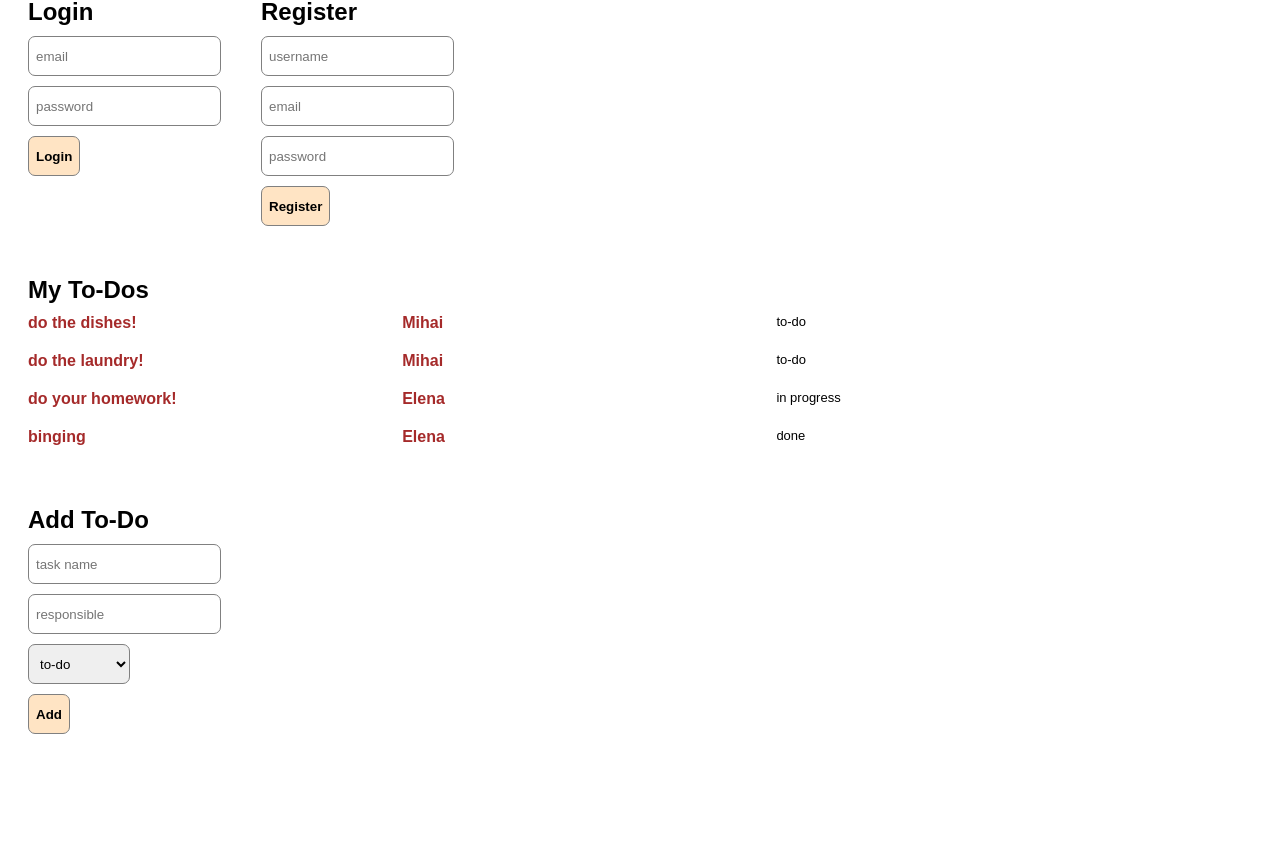
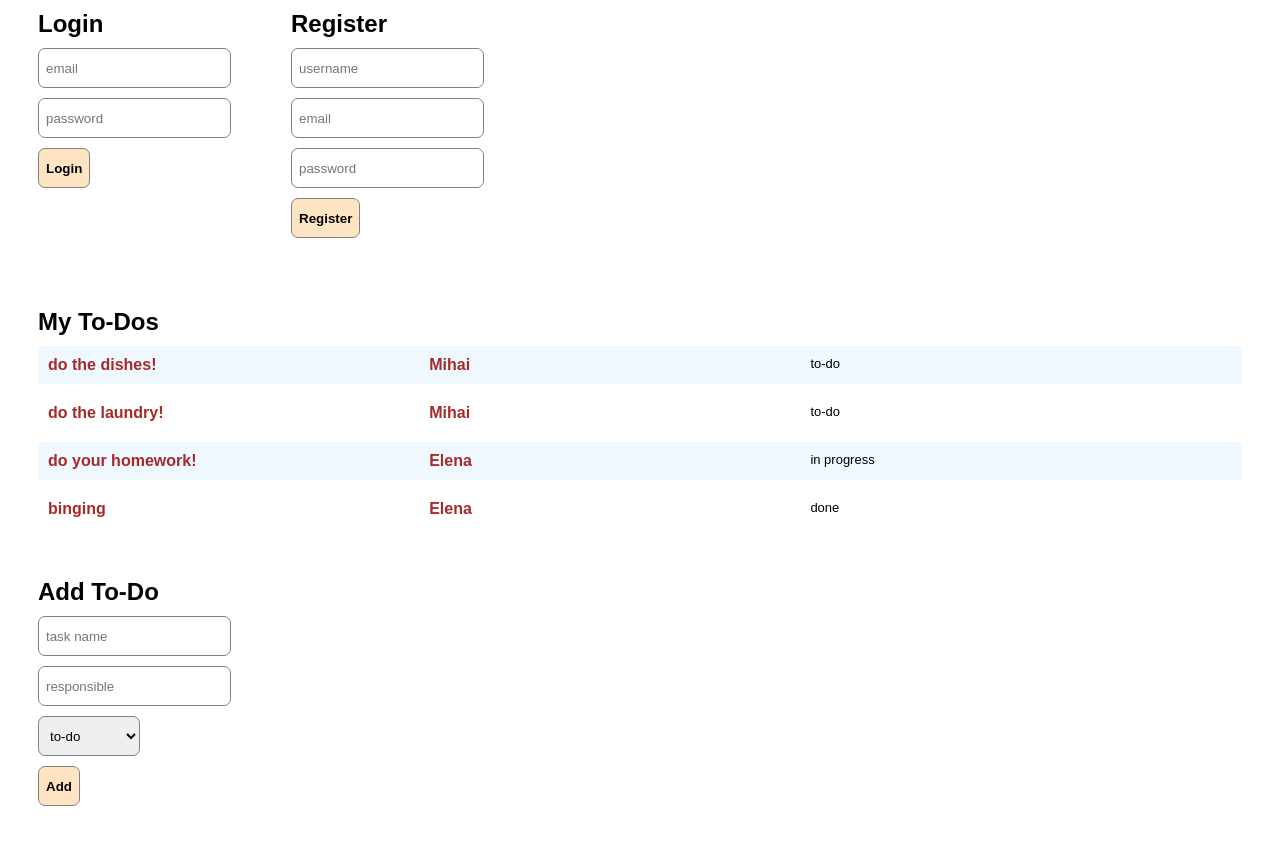
Before and after one commit to roxyenescu/todo_app, a plain HTML site: page index.html in a window 1280 px wide. Shown: the part 57-913 px from the top of the page. Before the commit the page ends 841 px from the top, so only its background shows below. Drawn offline with Linux system fonts and the light colour scheme.

Commit message:
more styling

```diff
--- a/Database/sample.js
+++ /dev/null
@@ -1,3 +0,0 @@
-let x = 3
-
-export { x }
--- a/index.html
+++ b/index.html
@@ -1,5 +1,5 @@
 <!DOCTYPE html>
-<html>
+<html lang="en">
 <head>
     <meta charset='utf-8'>
     <meta http-equiv='X-UA-Compatible' content='IE=edge'>
@@ -9,6 +9,7 @@
 </head>
 <body>
     <h1>ToDo App</h1>
+    <div id="loginRegisterwrapper">
         <section id="login">
             <h1>Login</h1>
             <form>
@@ -26,6 +27,7 @@
                 <button id="registerSubmit">Register</button>
             </form>
         </section>
+    </div>
     <section id="user" hidden>
         <h1 id="greetings"></h1>
         <button id="logout">Logout</button>
--- a/main.css
+++ b/main.css
@@ -1,15 +1,21 @@
 body * {
     box-sizing: border-box;
     font-family: sans-serif;
-    margin: 0 10px 10px 0;
+    margin: 10px;
 }
 
 section {
     margin: 0 20px 50px 20px;
 }
 
-#login {
-    float: left;
+form {
+    margin: 0;
+}
+
+#loginRegisterwrapper {
+    margin: 0;
+    display: flex;
+    align-items: flex-start;
 }
 
 button, input, select {
@@ -27,6 +33,10 @@ button {
 
 #toDos {
     max-width: 1280px;
+}
+
+#toDos > div:nth-child(even) {
+    background-color: aliceblue;
 }
 
 .toDo {
```
Lines whose indentation alone changed are shown as unchanged.
